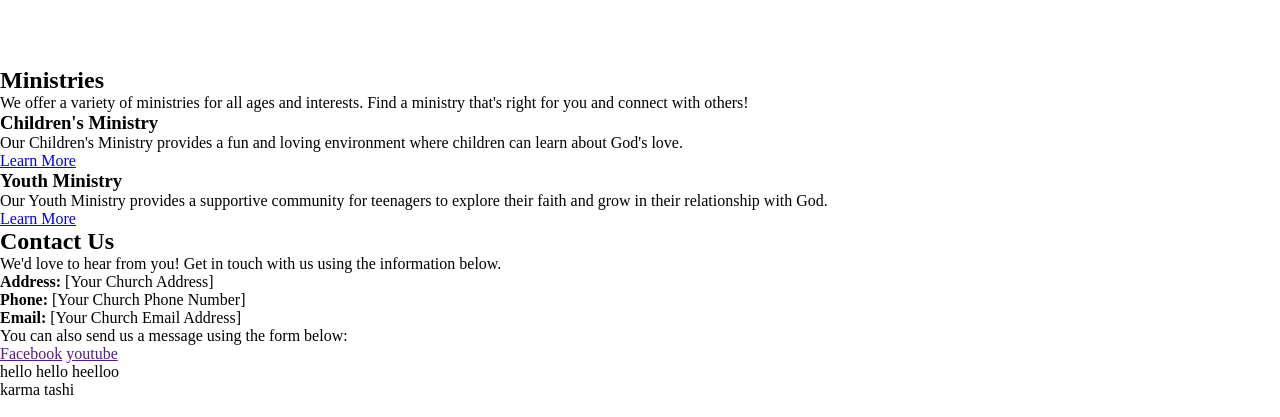
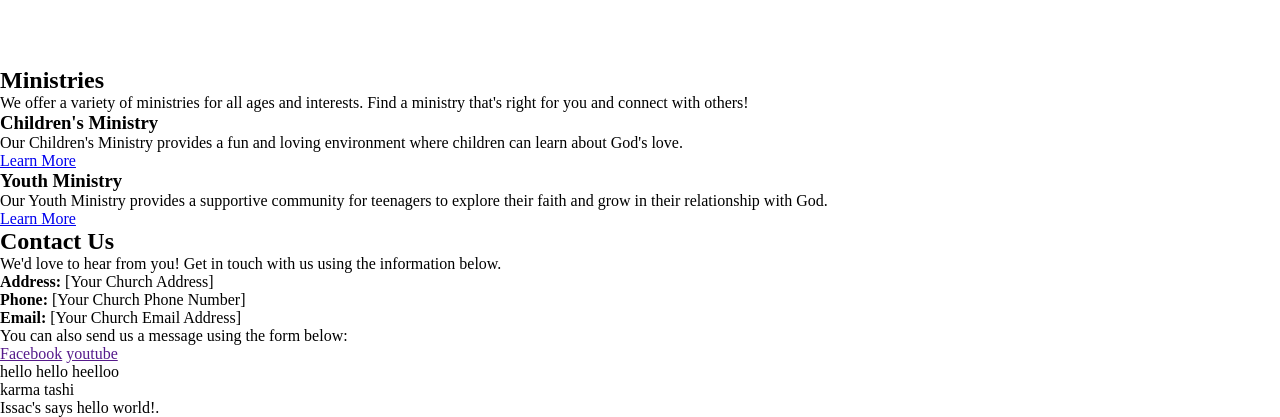
Before and after one commit to issaccodes/bethel-AG-church, a plain HTML site: page index.html in a window 1280 px wide. Shown: the part 1020-1437 px from the top of the page. Drawn offline with Linux system fonts and the light colour scheme.

Commit message:
UI changes

```diff
--- a/index.html
+++ b/index.html
@@ -126,6 +126,7 @@
     <p>
         karma tashi
     </p>
+    <p>Issac's says hello world!.</p>
 </body>
 
 </html>
```
